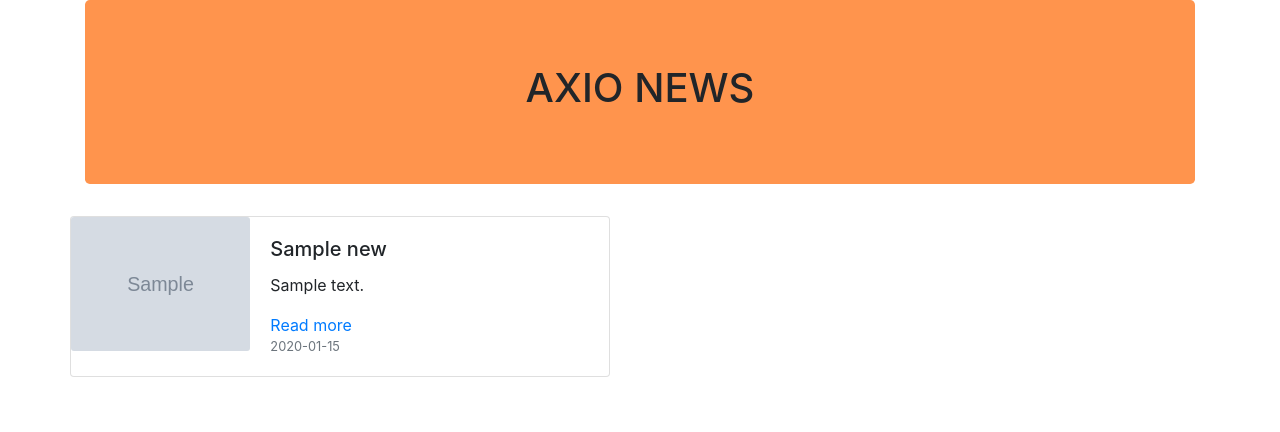
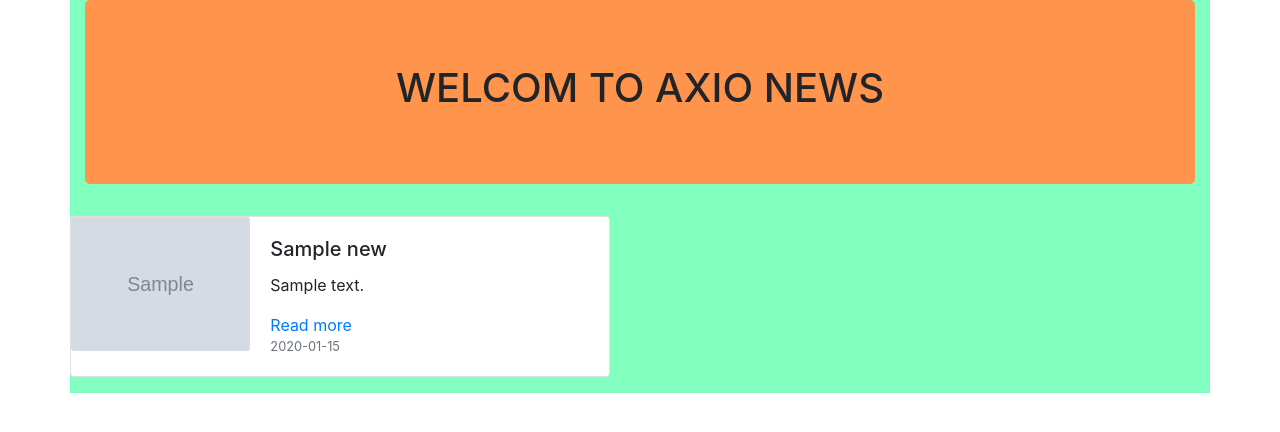
Before and after one commit to peter302/news-highlight, a Flask app: template templates/aljazeera.html in a window 1280 px wide. Shown: the top 432 px of the page. Run offline with Flask 2, Linux system fonts and the light colour scheme; the template is opened without the code that fills it: most values are stand-ins (such as "Sample title", 1, 10 or a date in 2020); grey boxes marked "Sample" are stand-in pictures; some libraries are stand-ins or nearby versions.

Commit message:
added a background-color for ansa.html

```diff
--- a/templates/aljazeera.html
+++ b/templates/aljazeera.html
@@ -4,9 +4,9 @@
     <link rel="stylesheet" href="https://stackpath.bootstrapcdn.com/bootstrap/4.3.1/css/bootstrap.min.css" integrity="sha384-ggOyR0iXCbMQv3Xipma34MD+dH/1fQ784/j6cY/iJTQUOhcWr7x9JvoRxT2MZw1T" crossorigin="anonymous">
     </head>
     <body>
-        <div class="container">
+        <div class="container" style="background-color:#80ffbf">
             <div class="container-fluid text-center jumbotron pt-10" style="background-color:#ff944d">
-                <h1>AXIO NEWS</h1>
+                <h1>WELCOM TO AXIO NEWS</h1>
             </div>
             <div class="row">
                 {% for new, des, img,pubAt, url in context%}
@@ -26,6 +26,9 @@
                         </div>
                     </div>
                 {% endfor %}
+                <div class="col-md-4">
+
+                </div>
             </div>
         </div>
     </body>
--- a/templates/ansa.html
+++ b/templates/ansa.html
@@ -5,8 +5,8 @@
     <link rel="stylesheet" href="https://stackpath.bootstrapcdn.com/bootstrap/4.3.1/css/bootstrap.min.css" integrity="sha384-ggOyR0iXCbMQv3Xipma34MD+dH/1fQ784/j6cY/iJTQUOhcWr7x9JvoRxT2MZw1T" crossorigin="anonymous">
     </head>
     <body>
-        <div class="container">
-            <div class="container-fluid text-center jumbotron pt-10" style="background-color: #00e6e6">
+        <div class="container" style="background-color:#80ffbf">
+            <div class="container-fluid text-center jumbotron pt-10" style="background-color: #ff944d">
                 <h1>ANSA NEWS</h1>
             </div>
             <div class="row">
```
